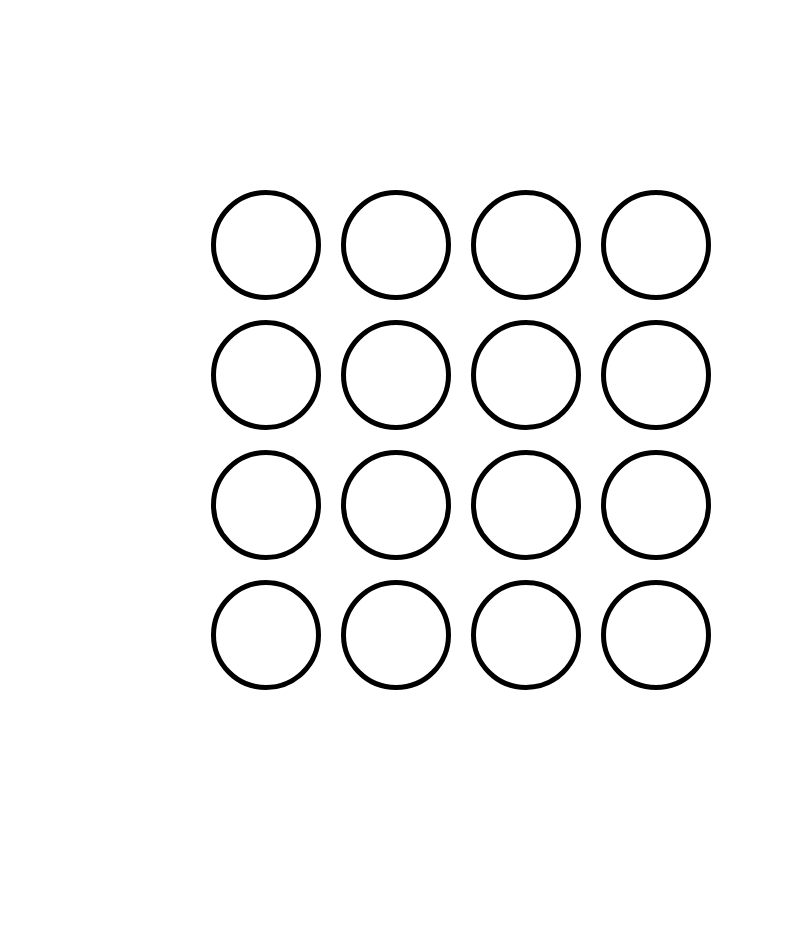
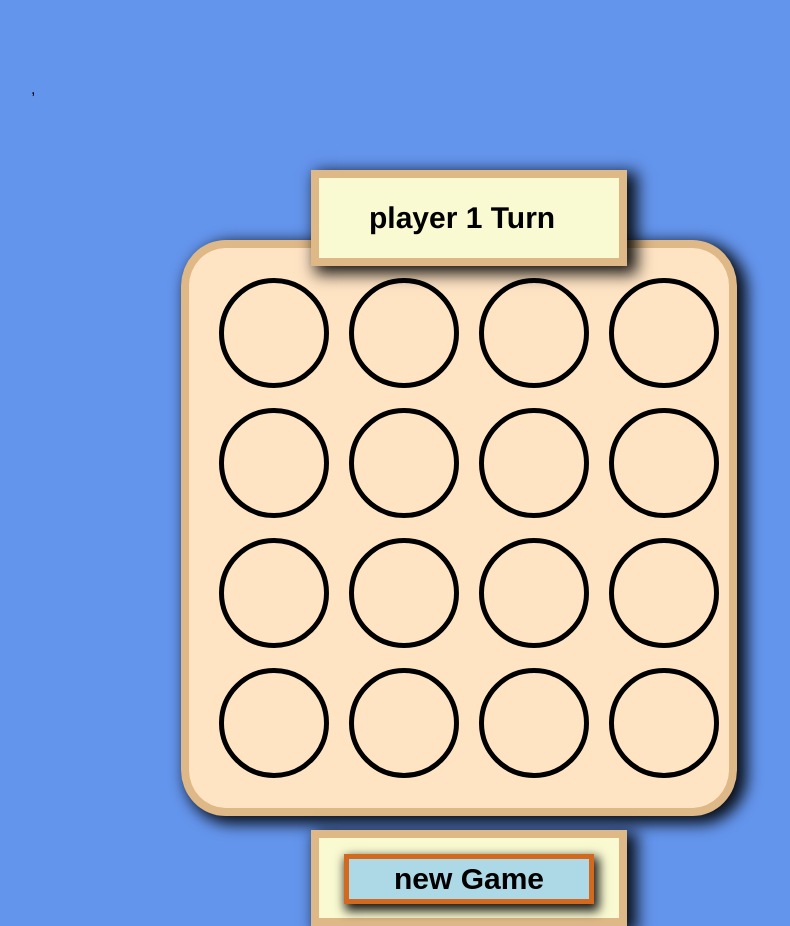
Before and after one commit to rongot/react-game-boeard, a React app in the folder connect-4/: page / in a window 1280 px wide. Shown: the whole page, without its empty margins (209-999 px from the left). Before the commit the page ends 800 px from the top, so only its background shows below. Built offline with nearby package versions, Linux system fonts and the light colour scheme.

Commit message:
add header and footer

```diff
--- /dev/null
+++ b/connect-4/src/Components/App.js
@@ -0,0 +1,13 @@
+// import React from 'react'
+import GameBoard from './GameBoard'
+// import '../css/Game.css'
+
+function App(){
+    return (
+
+        <div className="app-container">
+            <GameBoard/>
+         </div>
+      )
+}
+export default App;
--- /dev/null
+++ b/connect-4/src/Components/Footer.js
@@ -0,0 +1,14 @@
+import React from 'react'
+import '../css/Game.css'
+
+
+const Footer = () => {
+  return (
+    <div className='pannel footer'>
+        <button>new Game</button>
+
+    </div>
+  )
+}
+
+export default Footer
--- a/connect-4/src/Components/GameBoard.js
+++ b/connect-4/src/Components/GameBoard.js
@@ -1,49 +1,68 @@
 import React,{useState} from "react"
 import GameCircle from "./GameCircle"
 import '../css/Game.css'
+import Header from "./Header";
+import Footer from "./Footer";
 
+const NUMBER_OF_CIRCLE=16;
 const NO_PLAYER=0;
 const PLAYER_1=1;
 const PLAYER_2=2;
 
 const GameBoard=()=>{
 
-    const [gameBoard,setGameBoard]=useState(Array(16).fill(NO_PLAYER))
+    const [gameBoard,setGameBoard]=useState([Array(16).fill(NO_PLAYER)])
     const [currentPlayer,setCurrentPlayer]=useState(PLAYER_1)
     // console.log(gameBoard)
+
+    // const initBoard=()=>{
+
+    //     setCurrentPlayer(PLAYER_1)
+    //     setGameBoard(Array(16).fill(NO_PLAYER))
+    //     initCircle()
+
+
+    // }
+
+    const initCircle=()=>{
+        const circle=[]
+        for(let i=0;i<NUMBER_OF_CIRCLE;i++){
+            circle.push(renderCircle(i))
+        }
+        return circle
+    }
+
     const circleClick=(id)=>{
     gameBoard[id]=currentPlayer
-    setGameBoard(gameBoard)
+    // const board=[...GameBoard]
+    // board[id]=currentPlayer;
+    // setGameBoard(board)
+    // setGameBoard(gameBoard)
+    setGameBoard(prev => {
+        // debugger;
+        return prev.map((circle,pos)=>{
+            if(pos === id) return currentPlayer
+            return circle
+
+
+        })
+    })
     setCurrentPlayer(currentPlayer === PLAYER_1 ? PLAYER_2 : PLAYER_1)
-    // console.log(gameBoard)
+    console.log("currentPlayer "+currentPlayer)
 
 }
 const renderCircle=id=>{
-    console.log(`p_${gameBoard[id]}`)
-   return <GameCircle id={id} className={`p_${gameBoard[id]}`} onCircleClick={circleClick}></GameCircle>
+    return <GameCircle key={id} id={id} className={`p_${gameBoard[id]}`} onCircleClick={circleClick}></GameCircle>
 }
 
     return (
-
-    <div className="gameBoard">
-       {renderCircle(0)}
-       {renderCircle(1)}
-       {renderCircle(2)}
-       {renderCircle(3)}
-       {renderCircle(4)}
-       {renderCircle(5)}
-       {renderCircle(6)}
-       {renderCircle(7)}
-       {renderCircle(8)}
-       {renderCircle(9)}
-       {renderCircle(10)}
-       {renderCircle(11)}
-       {renderCircle(12)}
-       {renderCircle(13)}
-       {renderCircle(14)}
-       {renderCircle(15)}
-
-    </div>
+    <>
+        <Header player={currentPlayer}/>,
+        <div className="gameBoard">
+        {initCircle()}
+        </div>
+       <Footer/>
+    </>
 
     )
 }
@@ -53,6 +72,23 @@ export default GameBoard
 
 //<div className="gameBoard" style={style}>
 //{/* <GameCircle id={0} className="p_1" onCircleClick={circleClick}> */}
+
+// {renderCircle(0)}
+//        {renderCircle(1)}
+//        {renderCircle(2)}
+//        {renderCircle(3)}
+//        {renderCircle(4)}
+//        {renderCircle(5)}
+//        {renderCircle(6)}
+//        {renderCircle(7)}
+//        {renderCircle(8)}
+//        {renderCircle(9)}
+//        {renderCircle(10)}
+//        {renderCircle(11)}
+//        {renderCircle(12)}
+//        {renderCircle(13)}
+//        {renderCircle(14)}
+//        {renderCircle(15)}
 
     //    </GameCircle>
     //    <GameCircle id={1} className="p_2" onCircleClick={circleClick}>
--- /dev/null
+++ b/connect-4/src/Components/Header.js
@@ -0,0 +1,15 @@
+import React from 'react'
+import '../css/Game.css'
+
+
+const Header = (props) => {
+    console.log(props)
+  return (
+    <div className='pannel header'>
+        <div className='header-text'>player {props.player} Turn</div>
+
+    </div>
+  )
+}
+
+export default Header
--- a/connect-4/src/css/Game.css
+++ b/connect-4/src/css/Game.css
@@ -1,3 +1,65 @@
+body{
+    background-color:cornflowerblue;
+    font-family: 'Franklin Gothic Medium', 'Arial Narrow', Arial, sans-serif;
+}
+
+.app-container{
+    width: 800px;
+    height: 800px;
+    position: absolute;
+    left: 50%;
+    top: 10%;
+    margin-left: -400px;
+}
+
+.pannel{
+    position: absolute;
+    background-color: lightgoldenrodyellow;
+    border: 8px solid burlywood;
+    -webkit-box-shadow:7px 5px 15px 3px rgba(0, 0, 0, 0.9);
+    box-shadow: 7px 5px 15px 3px rgba(0, 0, 0, 0.9);
+    z-index: 1;
+}
+.header{
+    left: 50%;
+    top: 90px;
+    height: 80px;
+    width: 300px;
+    margin-left: -120px;
+
+}
+.header-text{
+    font-size: 30px;
+    font-weight: bold;
+    width: 200px;
+    margin: 0;
+    position: absolute;
+    top: 50%;
+    left: 50%;
+    transform: translate(-50%,-50%);
+
+}
+.footer{
+    left: 50%;
+    top: 750px;
+    width:300px ;
+    height:80px ;
+    margin-left: -120px;
+}
+.footer button{
+  position: relative;
+  left: 50%;
+  top: 20%;
+  margin-left: -125px;
+  width: 250px;
+  height: 50px;
+  background-color: lightblue;
+  font-size: 30px;
+  -webkit-box-shadow:3px 5px 10px 2px rgba(0, 0, 0, 0.9);
+  box-shadow: 3px 5px 10px 2px rgba(0, 0, 0, 0.9);
+  border: 5px solid chocolate;
+  font-weight: bolder;
+}
 .gameBoard{
     display:grid;
     grid-template-columns:repeat(4,1fr);
@@ -8,9 +70,11 @@
     left:50%;
     margin-left:-250px;
     top:20%;
-
-
-
+    background-color: bisque;
+    border: 8px solid burlywood;
+    border-radius: 8%;
+    -webkit-box-shadow:7px 5px 15px 3px rgba(0, 0, 0, 0.9);
+    box-shadow: 7px 5px 15px 3px rgba(0, 0, 0, 0.9);
 }
 .gameCircle{
     width:100px;
--- a/connect-4/src/index.js
+++ b/connect-4/src/index.js
@@ -1,8 +1,10 @@
 import React from 'react';
 import ReactDOM from 'react-dom';
-import GameBoatd from './Components/GameBoard';
+// import GameBoatd from './Components/GameBoard';
+import App from './Components/App';
 
 ReactDOM.render(
-    <GameBoatd />,
+    // <GameBoatd />,
+    <App/>,
     document.getElementById('root')
 )
```
